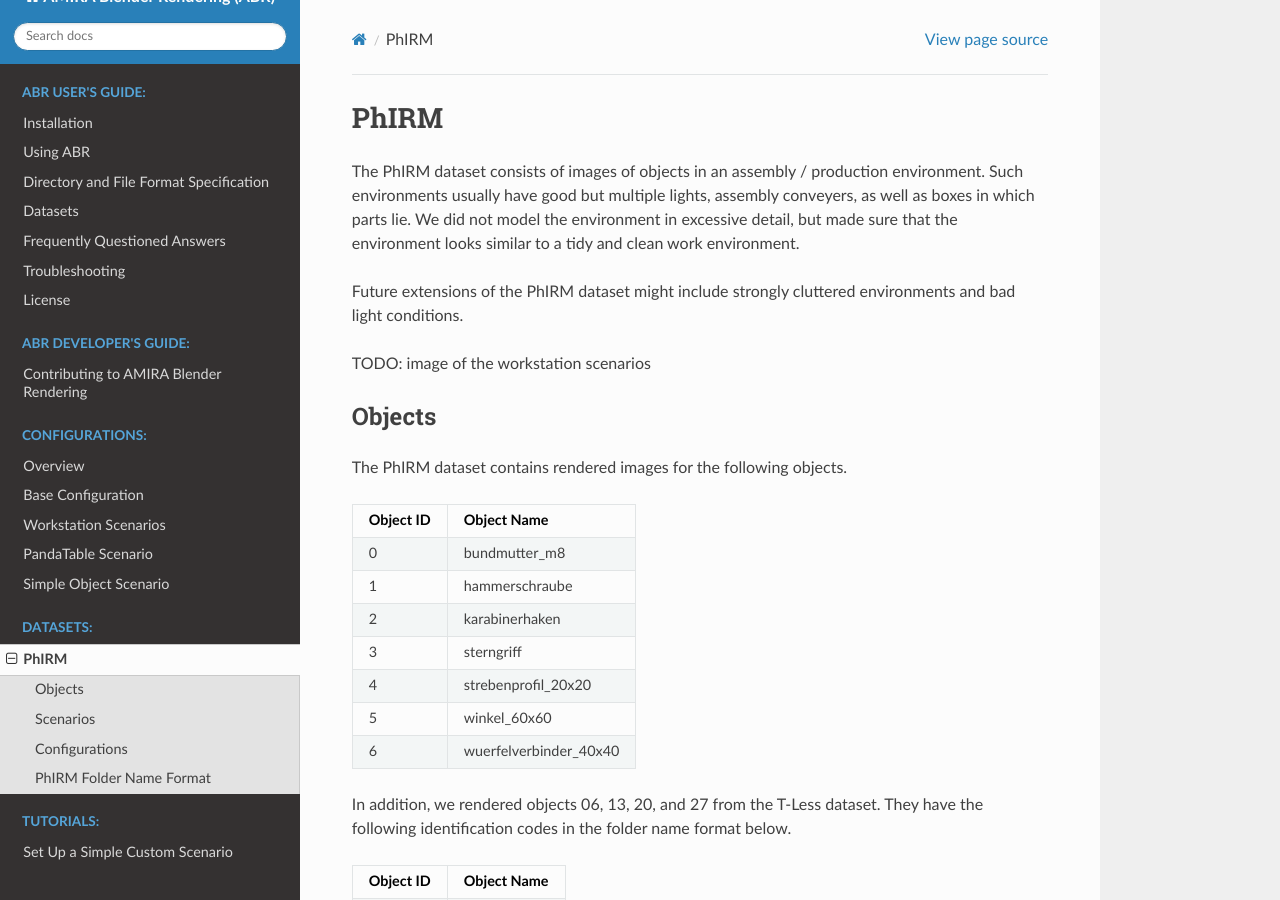
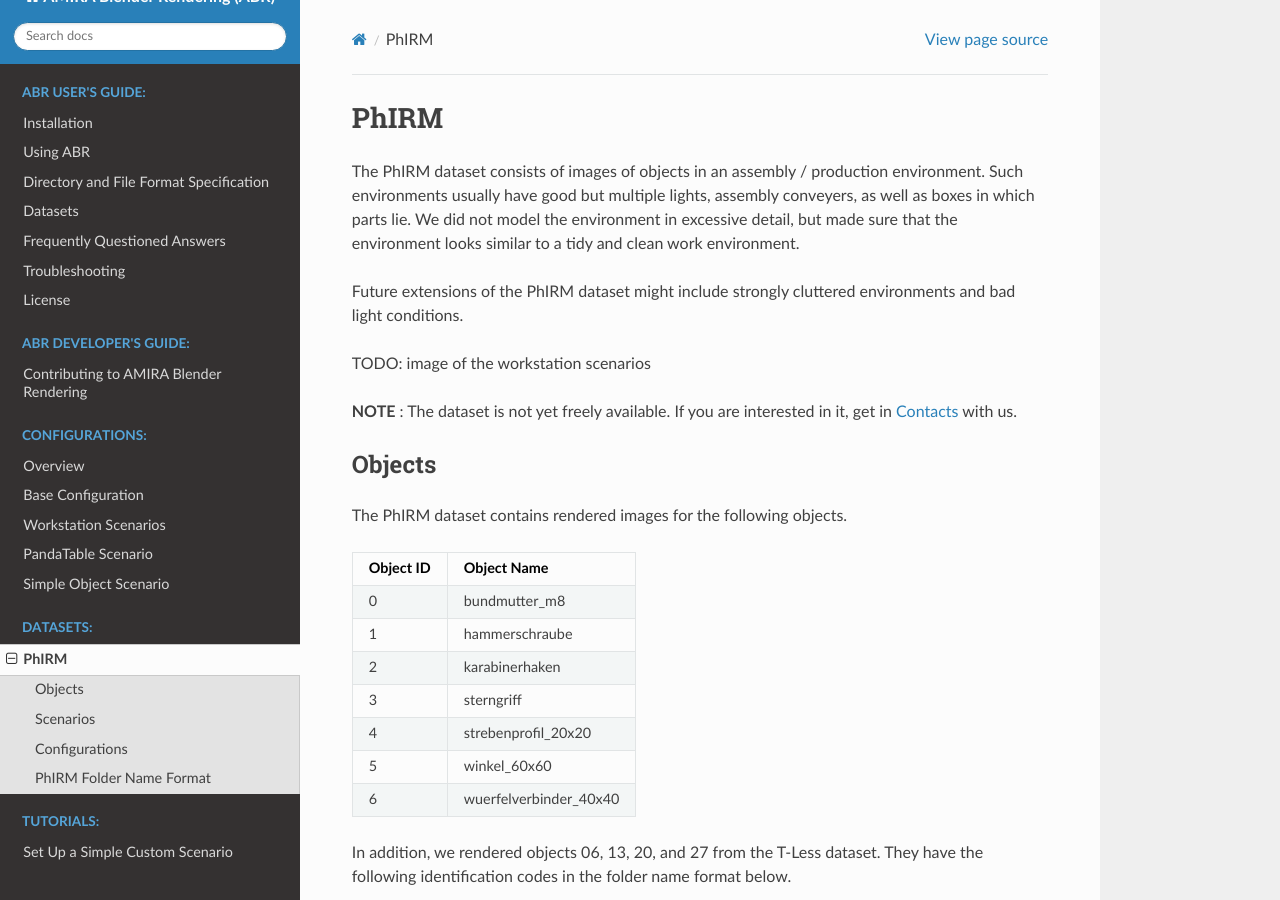
Before and after one commit to boschresearch/amira_blender_rendering, a Sphinx documentation site: the page built from docs/datasets/phirm.rst, in a window 1280 px wide and 900 px high. Built offline with Sphinx 7.4.7 and the Read the Docs theme 2.0.0, drawn with Linux system fonts in a browser that asks for light colours.

Commit message:
update datasets:

```diff
--- a/docs/datasets/phirm.rst
+++ b/docs/datasets/phirm.rst
@@ -11,6 +11,9 @@ Future extensions of the PhIRM dataset might include strongly cluttered
 environments and bad light conditions.
 
 TODO: image of the workstation scenarios
+
+**NOTE** : The dataset is not yet freely available.
+If you are interested in it, get in :ref:`Contacts` with us.
 
 Objects
 -------
```
Also changed, not shown: other parts of docs/datasets/phirm.rst (+2 -0 lines), docs/datasets.rst (line endings or trailing spaces).
